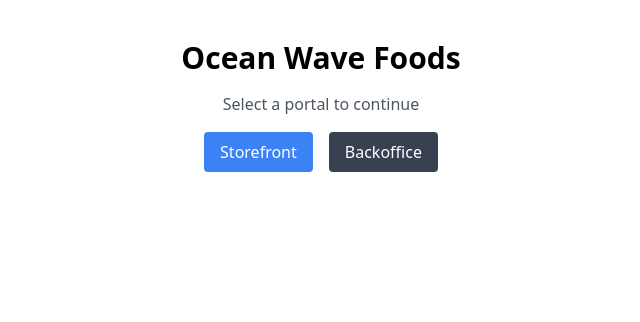
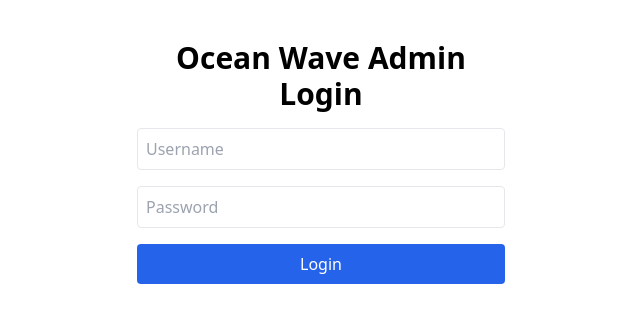
Before and after one commit to davidmodfyi/feather-storefront-client, a React (Vite) app: page / in a window 1280 px wide. Shown: the top 322 px of the page, without its empty margins (319-959 px from the left). Built offline with nearby package versions, Linux system fonts and the light colour scheme.

Commit message:
Add files via upload

```diff
--- a/src/App.jsx
+++ b/src/App.jsx
@@ -4,6 +4,48 @@ import Backoffice from './Backoffice';
 
 function App() {
   const [mode, setMode] = useState(null);
+  const [loggedIn, setLoggedIn] = useState(false);
+  const [username, setUsername] = useState('');
+  const [password, setPassword] = useState('');
+  const [error, setError] = useState('');
+
+  const login = () => {
+    fetch('https://api.featherstorefront.com/login', {
+      method: 'POST',
+      credentials: 'include',
+      headers: { 'Content-Type': 'application/json' },
+      body: JSON.stringify({ username, password })
+    })
+    .then(res => {
+      if (!res.ok) throw new Error('Unauthorized');
+      return res.json();
+    })
+    .then(() => setLoggedIn(true))
+    .catch(() => setError('Invalid username or password'));
+  };
+
+  if (!loggedIn) {
+    return (
+      <div className="p-10 space-y-4 max-w-md mx-auto">
+        <h1 className="text-3xl font-bold text-center">Ocean Wave Admin Login</h1>
+        {error && <p className="text-red-600">{error}</p>}
+        <input
+          className="w-full p-2 border rounded"
+          placeholder="Username"
+          value={username}
+          onChange={e => setUsername(e.target.value)}
+        />
+        <input
+          className="w-full p-2 border rounded"
+          placeholder="Password"
+          type="password"
+          value={password}
+          onChange={e => setPassword(e.target.value)}
+        />
+        <button onClick={login} className="w-full bg-blue-600 text-white py-2 rounded">Login</button>
+      </div>
+    );
+  }
 
   if (!mode) {
     return (
```
